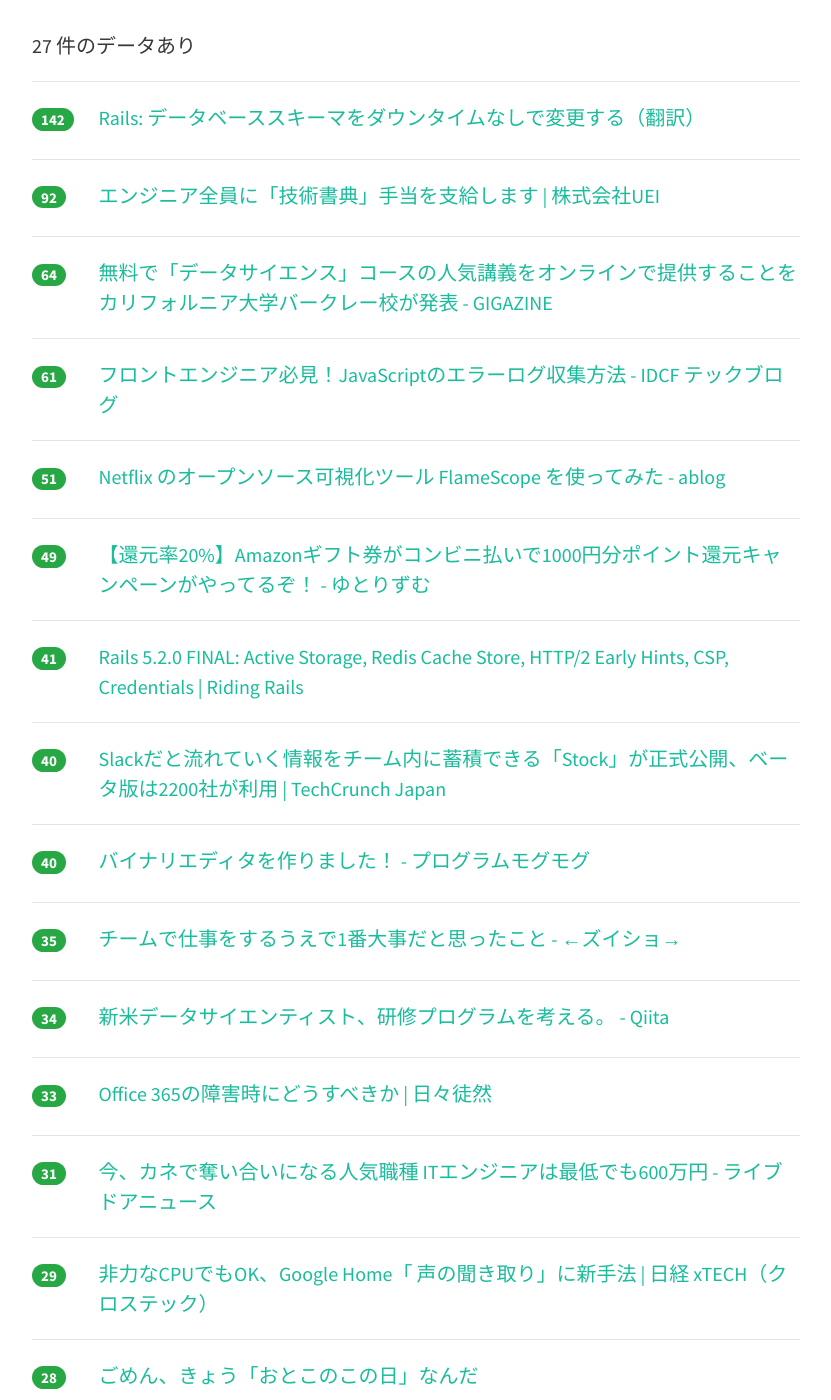
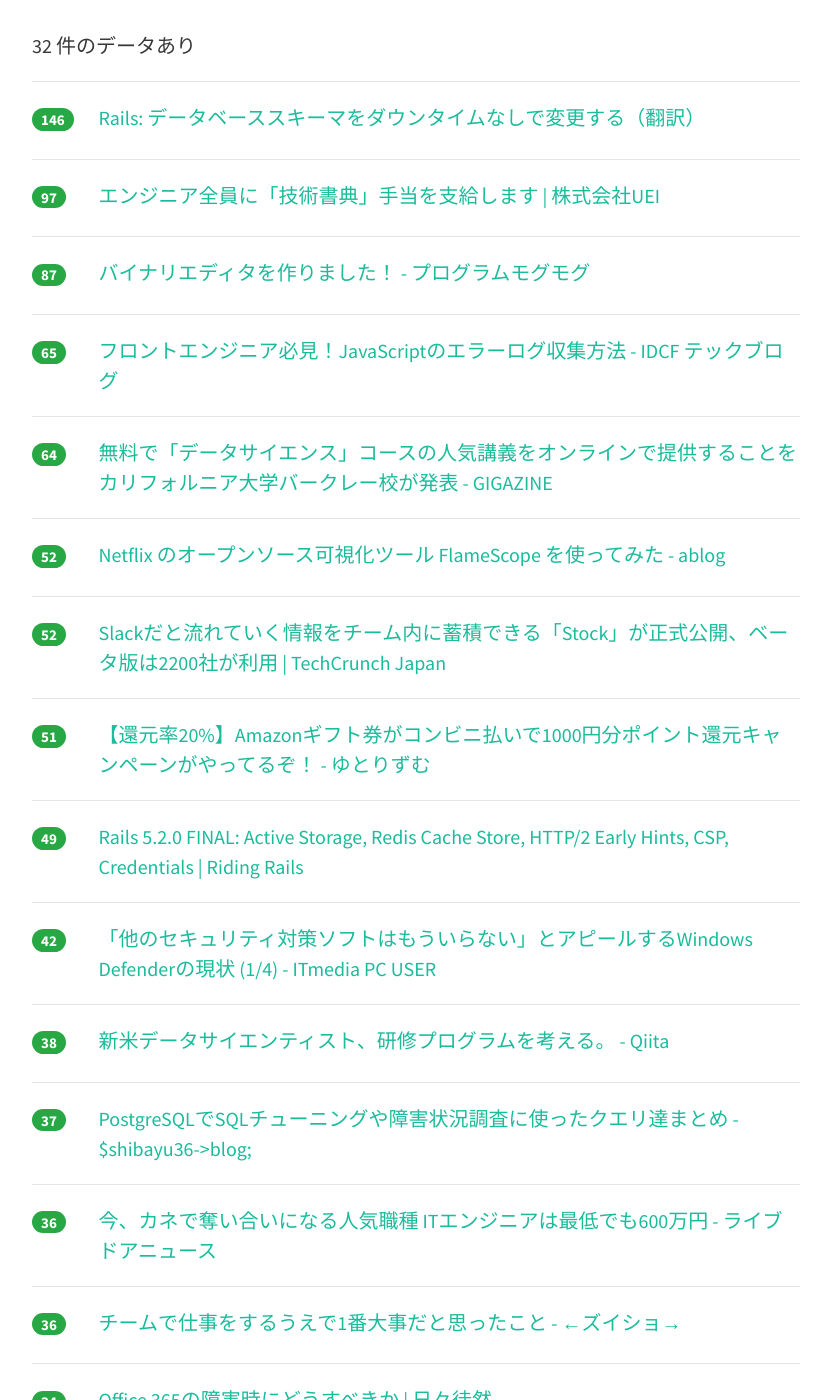
Before and after one commit to yatta47/hatena-matome-site, a Jekyll site: the page built from _posts/2018-04-10-hatena.md, in a window 1280 px wide and 1400 px high, scrolled down 292 px. Shown: the whole window, without its empty margins (224-1055 px from the left). Built offline with Jekyll 4.4.1, drawn with Linux system fonts in a browser that asks for light colours; nearby versions of some CDN libraries; some of the changed text lies outside the part shown.

Commit message:
Updated 2018-04-10

```diff
--- a/_posts/2018-04-10-hatena.md
+++ b/_posts/2018-04-10-hatena.md
@@ -1,19 +1,29 @@
 ---
 layout: post
 title:  "2018-04-10 はてぶIT"
-date:   2018-04-10 12:02:10
+date:   2018-04-10 13:01:32
 tags: [it-hotentry]
 ---
-27 件のデータあり
+32 件のデータあり
 
 <hr><div class="row">
-<div class="col-1"><span class="badge badge-pill badge-success h2">142</span></div>
+<div class="col-1"><span class="badge badge-pill badge-success h2">146</span></div>
 <div class="col-11"><a href='https://techracho.bpsinc.jp/hachi8833/2018_04_09/54785' target='_blank'>Rails: データベーススキーマをダウンタイムなしで変更する（翻訳）</a></div>
 </div>
 <hr>
 <div class="row">
-<div class="col-1"><span class="badge badge-pill badge-success h2">92</span></div>
+<div class="col-1"><span class="badge badge-pill badge-success h2">97</span></div>
 <div class="col-11"><a href='https://www.wantedly.com/companies/uei2/post_articles/115234' target='_blank'>エンジニア全員に「技術書典」手当を支給します | 株式会社UEI</a></div>
+</div>
+<hr>
+<div class="row">
+<div class="col-1"><span class="badge badge-pill badge-success h2">87</span></div>
+<div class="col-11"><a href='https://itchyny.hatenablog.com/entry/2018/04/10/100000' target='_blank'>バイナリエディタを作りました！ - プログラムモグモグ</a></div>
+</div>
+<hr>
+<div class="row">
+<div class="col-1"><span class="badge badge-pill badge-success h2">65</span></div>
+<div class="col-11"><a href='http://blog.idcf.jp/entry/js_error_collector' target='_blank'>フロントエンジニア必見！JavaScriptのエラーログ収集方法 - IDCF テックブログ</a></div>
 </div>
 <hr>
 <div class="row">
@@ -22,53 +32,63 @@ tags: [it-hotentry]
 </div>
 <hr>
 <div class="row">
-<div class="col-1"><span class="badge badge-pill badge-success h2">61</span></div>
-<div class="col-11"><a href='http://blog.idcf.jp/entry/js_error_collector' target='_blank'>フロントエンジニア必見！JavaScriptのエラーログ収集方法 - IDCF テックブログ</a></div>
+<div class="col-1"><span class="badge badge-pill badge-success h2">52</span></div>
+<div class="col-11"><a href='http://d.hatena.ne.jp/yohei-a/20180408/1523196368' target='_blank'>Netflix のオープンソース可視化ツール FlameScope を使ってみた - ablog</a></div>
+</div>
+<hr>
+<div class="row">
+<div class="col-1"><span class="badge badge-pill badge-success h2">52</span></div>
+<div class="col-11"><a href='http://jp.techcrunch.com/2018/04/10/stock-launch/' target='_blank'>Slackだと流れていく情報をチーム内に蓄積できる「Stock」が正式公開、ベータ版は2200社が利用 | TechCrunch Japan</a></div>
 </div>
 <hr>
 <div class="row">
 <div class="col-1"><span class="badge badge-pill badge-success h2">51</span></div>
-<div class="col-11"><a href='http://d.hatena.ne.jp/yohei-a/20180408/1523196368' target='_blank'>Netflix のオープンソース可視化ツール FlameScope を使ってみた - ablog</a></div>
+<div class="col-11"><a href='http://www.yutorism.jp/entry/GiftCampaign2018' target='_blank'>【還元率20%】Amazonギフト券がコンビニ払いで1000円分ポイント還元キャンペーンがやってるぞ！ - ゆとりずむ</a></div>
 </div>
 <hr>
 <div class="row">
 <div class="col-1"><span class="badge badge-pill badge-success h2">49</span></div>
-<div class="col-11"><a href='http://www.yutorism.jp/entry/GiftCampaign2018' target='_blank'>【還元率20%】Amazonギフト券がコンビニ払いで1000円分ポイント還元キャンペーンがやってるぞ！ - ゆとりずむ</a></div>
-</div>
-<hr>
-<div class="row">
-<div class="col-1"><span class="badge badge-pill badge-success h2">41</span></div>
 <div class="col-11"><a href='http://weblog.rubyonrails.org/2018/4/9/Rails-5-2-0-final/' target='_blank'>Rails 5.2.0 FINAL: Active Storage, Redis Cache Store, HTTP/2 Early Hints, CSP, Credentials | Riding Rails</a></div>
 </div>
 <hr>
 <div class="row">
-<div class="col-1"><span class="badge badge-pill badge-success h2">40</span></div>
-<div class="col-11"><a href='http://jp.techcrunch.com/2018/04/10/stock-launch/' target='_blank'>Slackだと流れていく情報をチーム内に蓄積できる「Stock」が正式公開、ベータ版は2200社が利用 | TechCrunch Japan</a></div>
+<div class="col-1"><span class="badge badge-pill badge-success h2">42</span></div>
+<div class="col-11"><a href='http://www.itmedia.co.jp/pcuser/articles/1804/10/news027.html' target='_blank'>「他のセキュリティ対策ソフトはもういらない」とアピールするWindows Defenderの現状 (1/4) - ITmedia PC USER</a></div>
 </div>
 <hr>
 <div class="row">
-<div class="col-1"><span class="badge badge-pill badge-success h2">40</span></div>
-<div class="col-11"><a href='https://itchyny.hatenablog.com/entry/2018/04/10/100000' target='_blank'>バイナリエディタを作りました！ - プログラムモグモグ</a></div>
+<div class="col-1"><span class="badge badge-pill badge-success h2">38</span></div>
+<div class="col-11"><a href='https://qiita.com/s_yaginuma/items/a9c97f62d9bec129c33b' target='_blank'>新米データサイエンティスト、研修プログラムを考える。 - Qiita</a></div>
 </div>
 <hr>
 <div class="row">
-<div class="col-1"><span class="badge badge-pill badge-success h2">35</span></div>
+<div class="col-1"><span class="badge badge-pill badge-success h2">37</span></div>
+<div class="col-11"><a href='http://blog.shibayu36.org/entry/2018/04/09/193000' target='_blank'>PostgreSQLでSQLチューニングや障害状況調査に使ったクエリ達まとめ - $shibayu36->blog;</a></div>
+</div>
+<hr>
+<div class="row">
+<div class="col-1"><span class="badge badge-pill badge-success h2">36</span></div>
+<div class="col-11"><a href='http://news.livedoor.com/article/detail/14551924/' target='_blank'>今、カネで奪い合いになる人気職種 ITエンジニアは最低でも600万円 - ライブドアニュース</a></div>
+</div>
+<hr>
+<div class="row">
+<div class="col-1"><span class="badge badge-pill badge-success h2">36</span></div>
 <div class="col-11"><a href='http://zuisho.hatenadiary.jp/entry/2018/04/09/201354' target='_blank'>チームで仕事をするうえで1番大事だと思ったこと - ←ズイショ→</a></div>
 </div>
 <hr>
 <div class="row">
 <div class="col-1"><span class="badge badge-pill badge-success h2">34</span></div>
-<div class="col-11"><a href='https://qiita.com/s_yaginuma/items/a9c97f62d9bec129c33b' target='_blank'>新米データサイエンティスト、研修プログラムを考える。 - Qiita</a></div>
-</div>
-<hr>
-<div class="row">
-<div class="col-1"><span class="badge badge-pill badge-success h2">33</span></div>
 <div class="col-11"><a href='http://blog.o365mvp.com/2018/04/09/what_would_you_do_when_outage_office_365/' target='_blank'>Office 365の障害時にどうすべきか | 日々徒然</a></div>
 </div>
 <hr>
 <div class="row">
 <div class="col-1"><span class="badge badge-pill badge-success h2">31</span></div>
-<div class="col-11"><a href='http://news.livedoor.com/article/detail/14551924/' target='_blank'>今、カネで奪い合いになる人気職種 ITエンジニアは最低でも600万円 - ライブドアニュース</a></div>
+<div class="col-11"><a href='http://hokoxjouhou.blog105.fc2.com/blog-entry-1149.html' target='_blank'>iPhoneで毎日起動している常用アプリ【2018年4月版】 - 情報管理LOG</a></div>
+</div>
+<hr>
+<div class="row">
+<div class="col-1"><span class="badge badge-pill badge-success h2">30</span></div>
+<div class="col-11"><a href='https://anond.hatelabo.jp/20180409213959' target='_blank'>ごめん、きょう「おとこのこの日」なんだ</a></div>
 </div>
 <hr>
 <div class="row">
@@ -77,28 +97,13 @@ tags: [it-hotentry]
 </div>
 <hr>
 <div class="row">
-<div class="col-1"><span class="badge badge-pill badge-success h2">28</span></div>
-<div class="col-11"><a href='https://anond.hatelabo.jp/20180409213959' target='_blank'>ごめん、きょう「おとこのこの日」なんだ</a></div>
-</div>
-<hr>
-<div class="row">
-<div class="col-1"><span class="badge badge-pill badge-success h2">28</span></div>
-<div class="col-11"><a href='http://www.itmedia.co.jp/pcuser/articles/1804/10/news027.html' target='_blank'>「他のセキュリティ対策ソフトはもういらない」とアピールするWindows Defenderの現状 (1/4) - ITmedia PC USER</a></div>
-</div>
-<hr>
-<div class="row">
-<div class="col-1"><span class="badge badge-pill badge-success h2">28</span></div>
-<div class="col-11"><a href='http://hokoxjouhou.blog105.fc2.com/blog-entry-1149.html' target='_blank'>iPhoneで毎日起動している常用アプリ【2018年4月版】 - 情報管理LOG</a></div>
-</div>
-<hr>
-<div class="row">
-<div class="col-1"><span class="badge badge-pill badge-success h2">25</span></div>
+<div class="col-1"><span class="badge badge-pill badge-success h2">26</span></div>
 <div class="col-11"><a href='http://www.youtube.com/watch?v=xKEqID3k6RA' target='_blank'>RETRO ARCADE ANIME: R-TYPE</a></div>
 </div>
 <hr>
 <div class="row">
-<div class="col-1"><span class="badge badge-pill badge-success h2">23</span></div>
-<div class="col-11"><a href='http://blog.shibayu36.org/entry/2018/04/09/193000' target='_blank'>PostgreSQLでSQLチューニングや障害状況調査に使ったクエリ達まとめ - $shibayu36->blog;</a></div>
+<div class="col-1"><span class="badge badge-pill badge-success h2">22</span></div>
+<div class="col-11"><a href='http://kyoumoe.hatenablog.com/entry/20180409/1523252304' target='_blank'>イケハヤの疑惑まとめ - 今日も得る物なしZ</a></div>
 </div>
 <hr>
 <div class="row">
@@ -108,12 +113,32 @@ tags: [it-hotentry]
 <hr>
 <div class="row">
 <div class="col-1"><span class="badge badge-pill badge-success h2">21</span></div>
-<div class="col-11"><a href='http://kyoumoe.hatenablog.com/entry/20180409/1523252304' target='_blank'>イケハヤの疑惑まとめ - 今日も得る物なしZ</a></div>
+<div class="col-11"><a href='https://coliss.com/articles/build-websites/operation/design/6-essential-design-trends-2018-april.html' target='_blank'>Web制作者がチェックしておきたい、最近のWebサイトで注目されているデザインのトレンド -2018年3,4月 | コリス</a></div>
+</div>
+<hr>
+<div class="row">
+<div class="col-1"><span class="badge badge-pill badge-success h2">20</span></div>
+<div class="col-11"><a href='http://xn--3kqvg.xn--p8j6fir.xn--q9jyb4c/' target='_blank'>Let's 退職！</a></div>
 </div>
 <hr>
 <div class="row">
 <div class="col-1"><span class="badge badge-pill badge-success h2">20</span></div>
 <div class="col-11"><a href='https://aws.noplan.cc/' target='_blank'>ざっくりAWS</a></div>
+</div>
+<hr>
+<div class="row">
+<div class="col-1"><span class="badge badge-pill badge-success h2">20</span></div>
+<div class="col-11"><a href='https://coliss.com/articles/freebies/free-font-corpmin.html' target='_blank'>春の新作フリーフォント！ロゴにも本文にもぴったりな日本語の無料フォント -コーポレート明朝 | コリス</a></div>
+</div>
+<hr>
+<div class="row">
+<div class="col-1"><span class="badge badge-pill badge-success h2">18</span></div>
+<div class="col-11"><a href='http://www.publickey1.jp/blog/18/stack_overflow_for_teamsqa.html' target='_blank'>「Stack Overflow For Teams」発表。開発チーム内で情報共有するためのQ＆Aサービス。昨夏発表しつつも開発に失敗し、名前を変えて再出発 － Publickey</a></div>
+</div>
+<hr>
+<div class="row">
+<div class="col-1"><span class="badge badge-pill badge-success h2">17</span></div>
+<div class="col-11"><a href='https://togetter.com/li/1216656' target='_blank'>MacとWindowsの違いと各利点と欠点及び特徴 - Togetter</a></div>
 </div>
 <hr>
 <div class="row">
@@ -123,17 +148,17 @@ tags: [it-hotentry]
 <hr>
 <div class="row">
 <div class="col-1"><span class="badge badge-pill badge-success h2">15</span></div>
-<div class="col-11"><a href='https://togetter.com/li/1216656' target='_blank'>MacとWindowsの違いと各利点と欠点及び特徴 - Togetter</a></div>
+<div class="col-11"><a href='https://anond.hatelabo.jp/20180410013901' target='_blank'>ブクマが減ってる</a></div>
 </div>
 <hr>
 <div class="row">
-<div class="col-1"><span class="badge badge-pill badge-success h2">13</span></div>
-<div class="col-11"><a href='https://anond.hatelabo.jp/20140409152037' target='_blank'>増田は勉強になる。自分のネットワークと違う人の意見が流れてるから。2ch..</a></div>
+<div class="col-1"><span class="badge badge-pill badge-success h2">15</span></div>
+<div class="col-11"><a href='https://webtan.impress.co.jp/e/2018/04/10/28067' target='_blank'>アイレップの渡辺氏が語る「AI時代のGoogle検索・音声検索に、SEO担当者が考えておくべきコト」 | 【レポート】Web担当者Forumミーティング 2017 Autumn | Web担当者Forum</a></div>
 </div>
 <hr>
 <div class="row">
-<div class="col-1"><span class="badge badge-pill badge-success h2">11</span></div>
-<div class="col-11"><a href='https://anond.hatelabo.jp/20180410013901' target='_blank'>ブクマが減ってる</a></div>
+<div class="col-1"><span class="badge badge-pill badge-success h2">14</span></div>
+<div class="col-11"><a href='https://anond.hatelabo.jp/20140409152037' target='_blank'>増田は勉強になる。自分のネットワークと違う人の意見が流れてるから。2ch..</a></div>
 </div>
 <hr>
 <div class="row">
```
